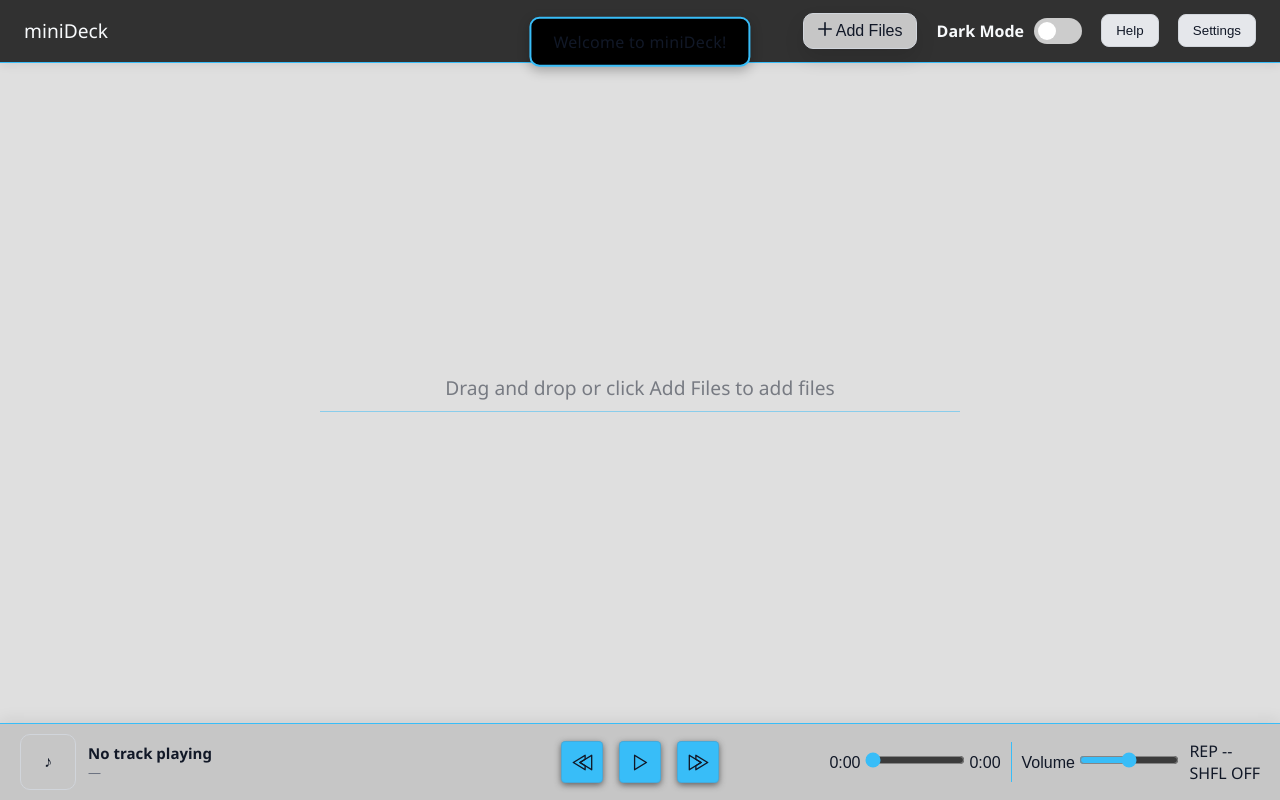
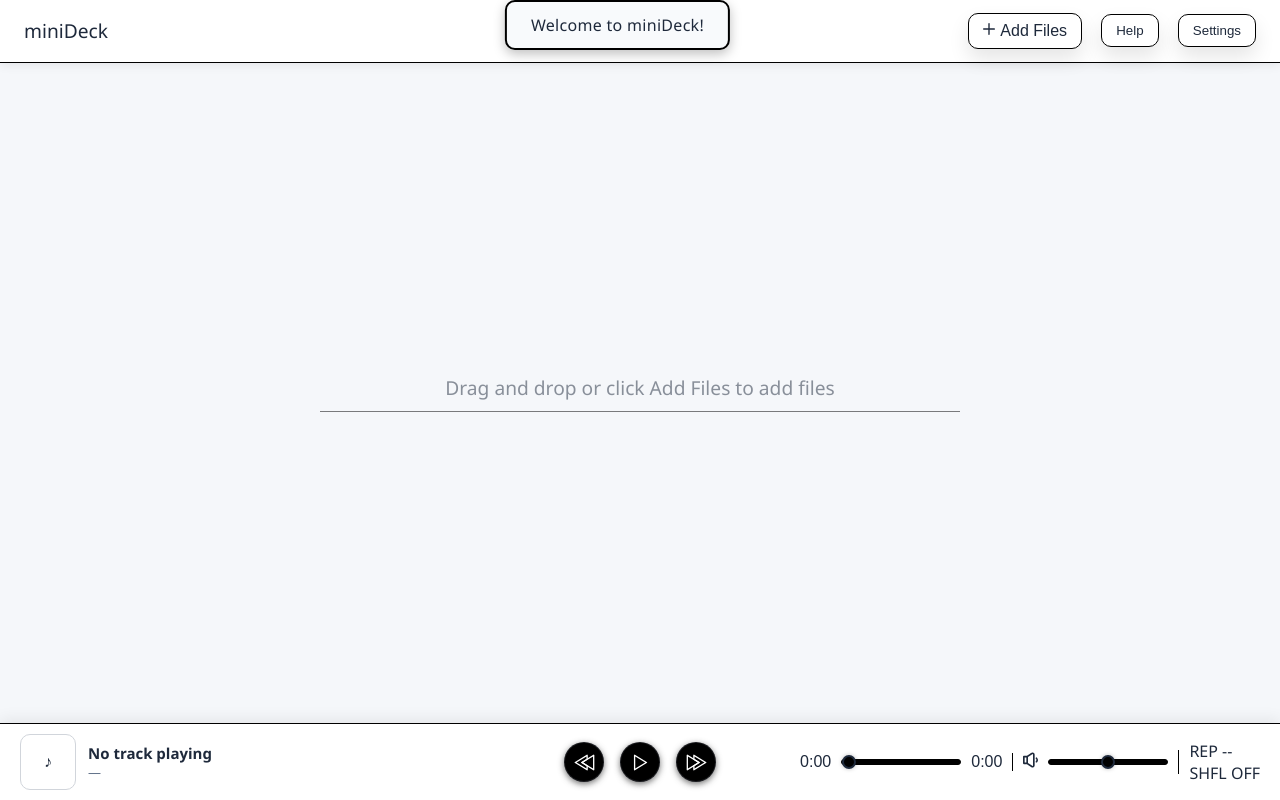
Before and after one commit to gargshi/mini-deck-player, a plain HTML site: page new_player.html in a window 1280 px wide. Drawn offline with Linux system fonts and the light colour scheme.

Commit message:
minor-fixes

```diff
--- a/new_player.html
+++ b/new_player.html
@@ -7,16 +7,25 @@
 	<title>Mini Music Player</title>
 	<style>
 		:root {
-			--bg: #dfdfdf;
-			--panel: #c6c6c6;
-			--muted: #6b7280;
-			--text: #111827;
-			--accent: #38bdf8;
-			--radius: 18px;
-			--nav-btn-background: #e5e7eb;
-			--nav-background: #313131;
-			--nav-text-color: #f8fafc;
-		}
+			--bg: #f5f7fa;
+			/* crisp white-blue background */
+			--panel: #ffffff;
+			/* pure clean panels */
+			--muted: #64748b;
+			/* soft slate gray for text hints */
+			--text: #1e293b;
+			/* deep gray-blue, not pure black */
+			--accent: #000000;
+			/* fresh sky-blue accent */
+			--accent-hover: #2563eb;
+			/* deeper blue for hover glow */
+			--radius: 10px;
+			--nav-btn-background: #e2e8f0;
+			--nav-background: #ffffff;
+			--nav-text-color: #1e293b;
+			--toast-bg: #f8fafc;
+		}
+
 
 		body.dark {
 			--bg: #0f172a;
@@ -27,6 +36,7 @@
 			--nav-btn-background: #353535;
 			--nav-background: #0f172a;
 			--nav-text-color: #f8fafc;
+			--toast-bg: #1e293b;
 		}
 
 		* {
@@ -96,17 +106,28 @@
 		}
 
 		.nav-bar .btn {
+			cursor: pointer;
+			font-weight: 2;
+			transition: all 0.3s ease;
+			border: 1px solid var(--accent);
+			border-radius: 10px;
 			color: var(--text);
-			background: var(--nav-btn-background);
-			border: 1px solid #d1d5db;
-			border-radius: 8px;
-			padding: 8px 14px;
-			cursor: pointer;
-			font-weight: 60;
+			background: var(--panel);
+			box-shadow: 0 10px 20px rgba(0, 0, 0, 0.1);
 		}
 
 		.nav-bar .btn:hover {
-			background: #0e4a98;
+			border: 1px solid var(--accent);
+			box-shadow: 0 10px 10px var(--accent);
+			background-color: var(--bg);
+			color: var(--text);
+		}
+
+		#plus {
+			width: 14px;
+			height: 14px;
+			padding-right: 2px;
+			fill: var(--text);
 		}
 
 		.modal .close:hover {
@@ -275,8 +296,8 @@
 		}
 
 		.controls button {
-			width: 42px;
-			height: 42px;
+			width: 40px;
+			height: 40px;
 			/* ensures perfect circle */
 			display: flex;
 			align-items: center;
@@ -286,7 +307,7 @@
 			color: var(--text);
 			/* Fallback for older browsers: use RGBA similar to --muted (#6b7280 => rgb(107,114,128)) */
 			border: 1px solid rgba(107, 114, 128, 0.25);
-			border-radius: 10%;
+			border-radius: 40px;
 
 			font-size: 16px;
 			cursor: pointer;
@@ -297,20 +318,21 @@
 		.controls button svg {
 			width: 21px;
 			height: 21px;
-			fill: var(--text);
+			fill:white;
 
 		}
 
 		/* hover glow and color shift */
 		.controls button:hover {
-			background-color: rgba(9, 126, 210, 0.588);
+			background-color: var(--accent);
+			opacity: 0.9;
 			color: #fff;
-			box-shadow: 0 4px 12px color-mix(in srgb, var(--accent) 40%, transparent);
-			transform: scale(1.05);
+			box-shadow: 0 4px 12px var(--accent);
+			transform: scale(1.07);
 		}
 
 		.controls button:hover svg {
-			fill: #fff;
+			fill: var(--text);
 		}
 
 
@@ -328,9 +350,32 @@
 			gap: 10px;
 		}
 
+		/* === Custom Modern Range Slider === */
 		input[type="range"] {
-			width: 100px;
-			accent-color: var(--accent);
+			-webkit-appearance: none;
+			appearance: none;
+			width: 120px;
+			height: 6px;
+			background: var(--accent);
+			border: 1px solid black;
+			border-radius: 4px;
+			outline: none;
+			cursor: pointer;
+			transition: all 0.3s ease;
+		}
+
+		input[type="range"]::-webkit-slider-thumb {
+			-webkit-appearance: none;
+			appearance: none;
+			width: 14px;
+			height: 14px;
+			background: var(--accent);
+			border: 2px solid var(--text);
+			border-radius: 50%;
+			box-shadow: 0 0 4px rgba(0, 0, 0, 0.25);
+			transition: all 0.25s ease;
+
+			/* centers thumb vertically */
 		}
 
 		audio {
@@ -397,29 +442,7 @@
 			transform: translateX(22px);
 		}
 
-		#addFilesbtn {
-			cursor: pointer;
-			font-weight: 2;
-			transition: all 0.3s ease;
-			border: 1px solid #d1d5db;
-			border-radius: 10px;
-			color: var(--text);
-			background: var(--panel);
-			box-shadow: 0 10px 20px rgba(0, 0, 0, 0.1);
-		}
-
-		#addFilesbtn:hover {
-			border: 1px solid var(--accent);
-			box-shadow: 0 10px 10px rgba(9, 126, 210, 0.588);
-			background-color: var(--bg);
-			color: var(--text);
-		}
-
-		#plus {
-			width: 14px;
-			height: 14px;
-			fill: var(--text);
-		}
+
 
 		#no-cover-default {
 			fill: var(--text);
@@ -496,8 +519,35 @@
 		}
 
 		.progress-bar {
-			padding: 10px;
+			display: flex;
+			align-items: center;
+			gap: 10px;
+			padding-right: 10px;
 			border-right: 1px solid var(--accent);
+		}
+
+		.volume-bar {
+			display: flex;
+			align-items: center;
+			gap: 5px;
+			border-right: 1px solid var(--accent);
+			padding-right: 10px;
+		}
+
+		.volume-bar svg {
+			width: 20px;
+			height: 20px;
+			fill: var(--text);
+		}
+
+		.volume-bar #volumeLabel {
+			display: flex-box;
+			color: var(--text);
+			cursor: pointer;
+		}
+
+		.volume-bar #v-muted {
+			display: none;
 		}
 
 		/* ====================== Modern Refreshed Settings Modal ====================== */
@@ -551,9 +601,6 @@
 			transform: translateY(0);
 			opacity: 1;
 		}
-
-
-
 
 		/* Close button — simple floating icon */
 		.modal .close {
@@ -703,13 +750,6 @@
 				</span>
 			</label>
 			<input id="fileInput" type="file" accept="audio/*" multiple>
-			<div class="theme-toggle">
-				<span>Dark Mode</span>
-				<label class="switch" for="themeSwitch">
-					<input type="checkbox" id="themeSwitch">
-					<span class="slider"></span>
-				</label>
-			</div>
 			<button class="btn">Help</button>
 			<button class="btn" id="settings">Settings</button>
 		</div>
@@ -736,6 +776,10 @@
 				<div class="setting">
 					<label for="repeat">Repeat</label>
 					<input type="checkbox" id="repeat">
+				</div>
+				<div class="setting">
+					<label for="themeSwitch">Dark Mode</label>
+					<input type="checkbox" id="themeSwitch">
 				</div>
 			</div>
 		</div>
@@ -785,7 +829,18 @@
 				<label id="duration" for="seek">0:00</label>
 			</div>
 			<div class="volume-bar">
-				<label for="volume">Volume</label>
+				<label for="volume" id="volumeLabel">
+					<svg xmlns="http://www.w3.org/2000/svg" viewBox="0 0 24 24" id="v-active">
+						<g data-name="low audio">
+							<path
+								d="M11.46 3c-1 0-1 .13-6.76 4H1a1 1 0 0 0-1 1v8a1 1 0 0 0 1 1h3.7l5.36 3.57A2.54 2.54 0 0 0 14 18.46V5.54A2.54 2.54 0 0 0 11.46 3zM2 9h2v6H2zm10 9.46a.55.55 0 0 1-.83.45L6 15.46V8.54l5.17-3.45a.55.55 0 0 1 .83.45zM16.83 9.17a1 1 0 0 0-1.42 1.42 2 2 0 0 1 0 2.82 1 1 0 0 0 .71 1.71c1.38 0 3.04-3.62.71-5.95z" />
+						</g>
+					</svg>
+					<svg xmlns="http://www.w3.org/2000/svg" viewBox="0 0 24 24" id="v-muted">
+						<path
+							d="m21.29 1.29-3.43 3.44a2.52 2.52 0 0 0-3.8-1.3L8.7 7H5a1 1 0 0 0-1 1v8a1 1 0 0 0 1 1h.59l-4.3 4.29a1 1 0 0 0 1.42 1.42C9.05 16.36 8.29 17 8.7 17c5.7 3.8 5.73 4 6.76 4A2.54 2.54 0 0 0 18 18.46v-11l4.71-4.7a1 1 0 0 0-1.42-1.47zm-6.12 3.8a.55.55 0 0 1 .83.45v1l-6 6v-4zM6 15V9h2c0 6.81.53 6-2 6zm10 3.46a.55.55 0 0 1-.83.45L10 15.46c0-.1-.46.42 6-6.05z" />
+					</svg>
+				</label>
 				<input id="volume" type="range" min="0" max="1" step="0.01" default="0.5">
 			</div>
 			<div class="indicator">
@@ -818,6 +873,7 @@
 		const settings = document.getElementById("settings");
 		const shuffleToggle = document.getElementById("shuffle");
 		const repeatToggle = document.getElementById("repeat");
+		const volume_muter = document.getElementById("volumeLabel");
 
 		const default_music_svg = `<svg id="no-cover-default" xmlns="http://www.w3.org/2000/svg" viewBox="0 0 32 32" xml:space="preserve"><path d="M16 28.458C9.131 28.458 3.542 22.87 3.542 16S9.131 3.542 16 3.542 28.458 9.13 28.458 16 22.869 28.458 16 28.458zm0-23.916C9.682 4.542 4.542 9.682 4.542 16S9.682 27.458 16 27.458 27.458 22.319 27.458 16 22.318 4.542 16 4.542z"/><path d="M11.583 25.185a.488.488 0 0 1-.182-.036.611.611 0 0 1-.128-.07c-3.376-1.714-5.518-5.213-5.518-9.086 0-1.616.373-3.173 1.109-4.625a.5.5 0 1 1 .893.451 9.15 9.15 0 0 0-1.002 4.174 9.209 9.209 0 0 0 5.045 8.24.506.506 0 0 1 .234.655.497.497 0 0 1-.451.297zm13.099-4.265a.5.5 0 0 1-.446-.727 9.14 9.14 0 0 0 1.008-4.186 9.21 9.21 0 0 0-5.045-8.241l.444-.896-.243.438.247-.435a10.207 10.207 0 0 1 5.597 9.135c0 1.623-.376 3.184-1.117 4.639a.498.498 0 0 1-.445.273zM16 11.963a4.037 4.037 0 1 0 0 8.074 4.037 4.037 0 0 0 0-8.074zm0 4.749a.712.712 0 1 1 0-1.425.712.712 0 0 1 0 1.425z"/></svg>`
 		const pause_svg = `<svg version="1.1" id="Layer_1" xmlns="http://www.w3.org/2000/svg" x="0" y="0" viewBox="0 0 32 32" style="enable-background:new 0 0 32 32" xml:space="preserve"><style></style><path d="M13 28H7a1 1 0 0 1-1-1V5a1 1 0 0 1 1-1h6a1 1 0 0 1 1 1v22a1 1 0 0 1-1 1zm-5-2h4V6H8v20zM25 28h-6a1 1 0 0 1-1-1V5a1 1 0 0 1 1-1h6a1 1 0 0 1 1 1v22a1 1 0 0 1-1 1zm-5-2h4V6h-4v20z"/></svg>`;
@@ -864,6 +920,27 @@
 
 		document.title = app_name;
 		document.querySelector(".banner").innerHTML = app_name;
+
+
+		function muteVolume() {
+			volume_muter.querySelector("#v-active").style.display = "none";
+			volume_muter.querySelector("#v-muted").style.display = "inline-block";
+		}
+
+		function unmuteVolume() {
+			volume_muter.querySelector("#v-active").style.display = "inline-block";
+			volume_muter.querySelector("#v-muted").style.display = "none";
+		}
+
+		volume_muter.addEventListener("click", () => {
+			if (audio.muted) {
+				audio.muted = false;
+				unmuteVolume();
+			} else {
+				audio.muted = true;
+				muteVolume();
+			}
+		})
 
 		function setTheme() {
 			const themeSwitch = document.getElementById("themeSwitch");
@@ -886,12 +963,6 @@
 		}
 		setTheme();
 
-		/*function shuffleTracks(tracks){
-			if (tracks.length > 1){
-				tracks = tracks.sort(() => Math.random() - 0.5);
-			}
-			//alert("Tracks have been shuffled!");
-		}*/
 		function shuffleArray(array) {
 			const arr = [...array];
 			for (let i = arr.length - 1; i > 0; i--) {
@@ -999,8 +1070,9 @@
 				};
 
 				// Try to extract embedded album art from metadata
-				track.cover = await extractCoverFromMP3(file);
+				//track.cover = await extractCoverFromMP3(file);
 				track.metadata = await extractMetadataFromAudio(file);
+				track.cover = track.metadata?.cover || null;
 				console.log(track.metadata);
 				newTracks.push(track);
 			}
@@ -1158,6 +1230,7 @@
 						`;
 					card.style.border = "2px solid var(--accent)";
 					card.style.height = "300px";
+					card.onclick=playPause;
 					enableMarquee(card.querySelector(".name"));
 				}
 				else {
@@ -1411,49 +1484,58 @@
 		}
 
 		function showToast(message) {
+			// Create a container if not already present
+			let container = document.getElementById("toast-container");
+			if (!container) {
+				container = document.createElement("div");
+				container.id = "toast-container";
+				container.style.position = "fixed";
+				container.style.top = "20px";
+				container.style.left = "50%";
+				container.style.transform = "translateX(-60%)";
+				container.style.display = "flex";
+				container.style.flexDirection = "column";
+				container.style.gap = "10px";
+				container.style.zIndex = "9999";
+				container.style.pointerEvents = "none"; // clicks pass through
+				document.body.appendChild(container);
+			}
+
+			// Create the toast element
 			const toast = document.createElement("div");
 			toast.textContent = message;
 
-			// Positioning
-			toast.style.position = "fixed";
-			toast.style.top = "20px";                // slightly below top edge
-			toast.style.left = "50%";               // center horizontally
-			toast.style.transform = "translateX(-50%)"; // true centering
-			toast.style.zIndex = "9999";            // stay above all elements
-
 			// Appearance
-			toast.style.background = "black ";
+			toast.style.background = "var(--toast-bg)";
+			toast.style.color = "var(--text)";
+			toast.style.padding = "12px 24px";
 			toast.style.border = "2px solid var(--accent)";
-			toast.style.color = "var(--text)";
-			toast.style.padding = "12px 22px";
 			toast.style.borderRadius = "10px";
 			toast.style.fontFamily = "Segoe UI, sans-serif";
 			toast.style.boxShadow = "0 4px 12px rgba(0,0,0,0.25)";
 			toast.style.fontWeight = "6";
 			toast.style.letterSpacing = "0.3px";
-
-			// Animation
-			toast.style.opacity = "0";
-			toast.style.transform += " translateY(-100px)"; // start slightly above
-			toast.style.transition = "all 2s ease";
-
-			document.body.appendChild(toast);
-
-			// Trigger fade-in + slide-down
+			toast.style.opacity = "1";
+			toast.style.transform = "translateY(-80px)";
+			toast.style.transition = "all 0.5s linear";
+			toast.style.pointerEvents = "auto";
+
+			// Append to container
+			container.appendChild(toast);
+
+			// Animate in
 			requestAnimationFrame(() => {
-				toast.style.opacity = "1";
-				toast.style.transform = "translate(-50%, 0)";
+				toast.style.transform = "translateY(-5px)";
 			});
 
-			// Auto remove
+			// Animate out after delay
 			setTimeout(() => {
-				toast.style.opacity = "1";
-				toast.style.transform = "translate(-50%, -100px)";
+				toast.style.transform = "translateY(-80px)";
 				setTimeout(() => toast.remove(), 1000);
 			}, 5000);
 		}
+
 		showToast(`Welcome to ${app_name}!`);
-
 	</script>
 </body>
 
```
